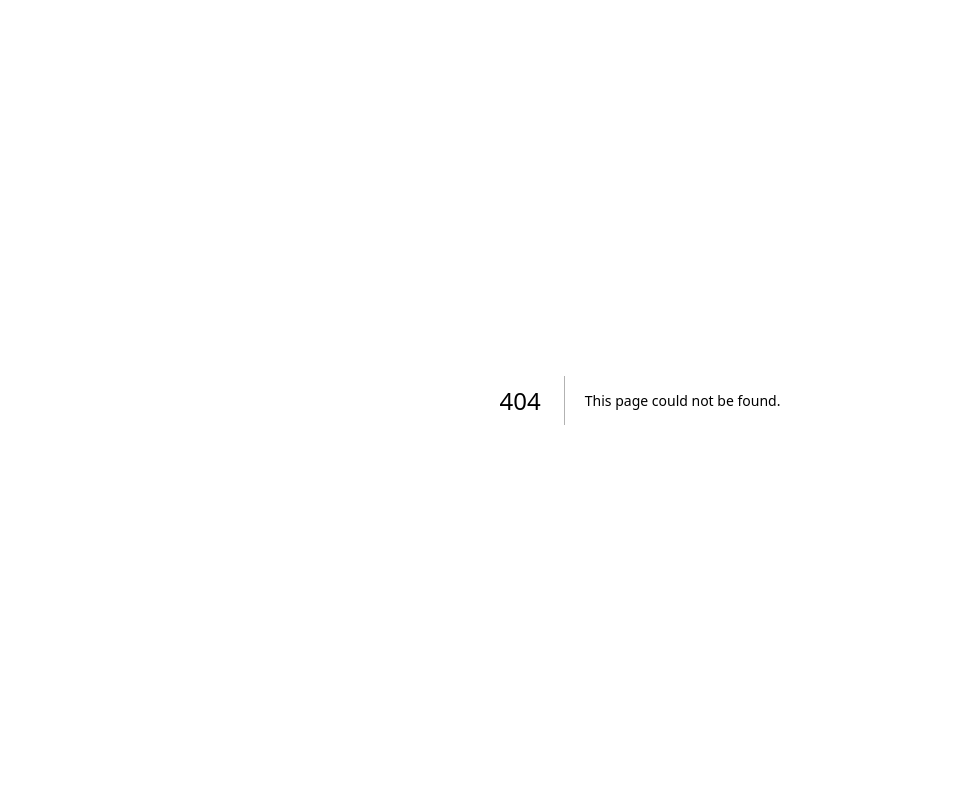
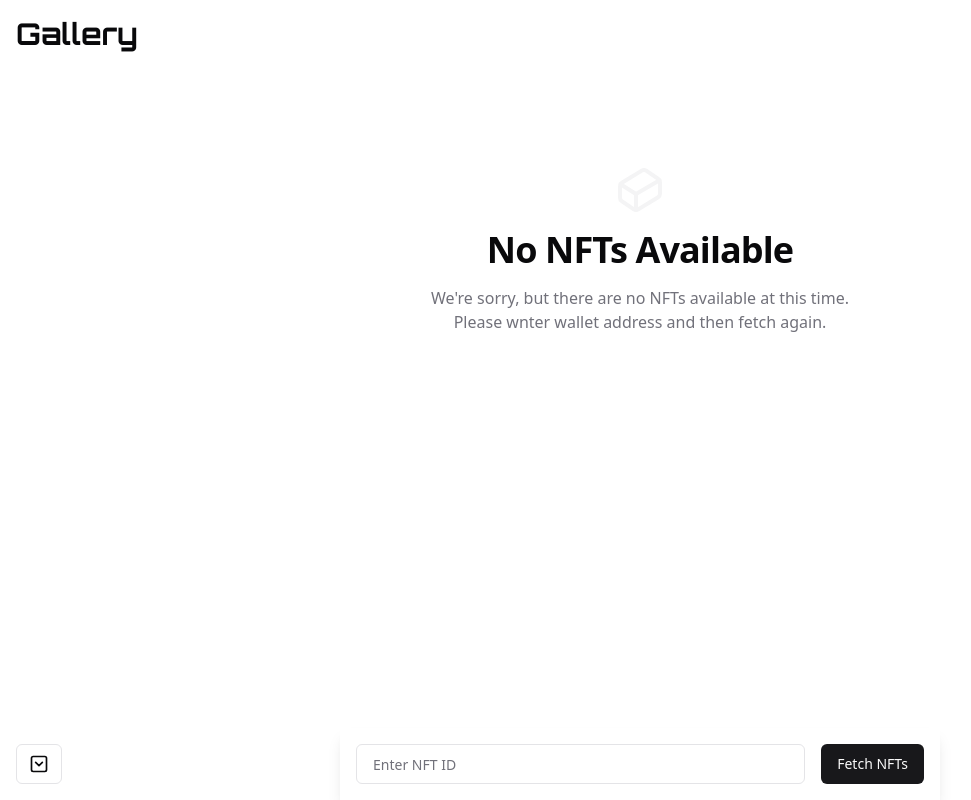
Before and after one commit to amanbairagi30/nft-gallery, a Next.js app: page /gallery in a window 1280 px wide. Before the commit this address had no page. Shown: the whole page, without its empty margins (0-971 px from the left). Built offline with nearby package versions, Linux system fonts and the light colour scheme.

Commit message:
few changes in the gallery page

```diff
--- a/package.json
+++ b/package.json
@@ -11,7 +11,9 @@
   "dependencies": {
     "@metaplex-foundation/js": "^0.20.1",
     "@radix-ui/react-slot": "^1.1.0",
+    "@radix-ui/react-toggle": "^1.1.0",
     "@solana/web3.js": "^1.95.3",
+    "aos": "^2.3.4",
     "axios": "^1.7.7",
     "class-variance-authority": "^0.7.0",
     "clsx": "^2.1.1",
@@ -21,6 +23,7 @@
     "next-themes": "^0.3.0",
     "react": "^18",
     "react-dom": "^18",
+    "swiper": "^11.1.12",
     "tailwind-merge": "^2.5.2",
     "tailwindcss-animate": "^1.0.7"
   },
--- /dev/null
+++ b/src/app/gallery/page.tsx
@@ -0,0 +1,13 @@
+import React from "react";
+import GalleryComponent from "@/components/gallery-component";
+import BottomNav from "@/components/bottom-nav";
+
+export default function GalleryPage() {
+  return (
+    <main className="h-screen  relative overflow-hidden w-full">
+      <GalleryComponent images={['']} />
+      <BottomNav />
+    </main>
+
+  )
+}
--- a/src/app/globals.css
+++ b/src/app/globals.css
@@ -1,6 +1,7 @@
 @tailwind base;
 @tailwind components;
 @tailwind utilities;
+
 
 
 @layer base {
@@ -60,11 +61,54 @@
   }
 }
 
+.swiper {
+  width: 100%;
+  padding-top: 20px;
+  padding-bottom: 50px;
+  height: 70vh;
+}
+
+.swiper-slide {
+  background-position: center;
+  background-size: cover;
+  width: 300px;
+  height: 300px;
+}
+
+.swiper-slide img {
+  display: block;
+  width: 100%;
+  background-color: #f7f7f7;
+}
+
+.myswiper {
+  height: 70vh;
+  width: 50%;
+  display: flex;
+  align-items: center;
+  justify-content: center;
+}
+
+.photos {
+  background-position: center;
+  background-size: cover;
+  display: flex;
+  justify-content: center;
+  align-items: center;
+  width: 50%;
+  height: 300px;
+  margin-right: 0;
+  -webkit-box-reflect: below 0.01px linear-gradient(transparent, transparent, #0006);
+  border-radius: 10px;
+  border: rgb(64, 67, 62) solid 3px;
+}
+
 
 @layer base {
   * {
     @apply border-border;
   }
+
   body {
     @apply bg-background text-foreground;
   }
--- a/src/app/layout.tsx
+++ b/src/app/layout.tsx
@@ -18,8 +18,8 @@ const orbitron = Orbitron({
 });
 
 export const metadata: Metadata = {
-  title: "Create Next App",
-  description: "Generated by create next app",
+  title: "NFT Zone",
+  description: "A platform to see all the nft owned by user's public address",
 };
 
 export default function RootLayout({
--- a/src/app/page.tsx
+++ b/src/app/page.tsx
@@ -1,13 +1,18 @@
 import Landing from "@/components/landing";
 import React from "react";
+
 // import NFTDisplay from "./components/NFTDisplay";
 
 export default function Home() {
+
+
+
   return (
     <main className="h-screen">
       <div className="h-full">
         {/* <NFTDisplay walletAddress="Be7rHq7SGamu8grvzK6ygR7oaZpBoz39yBHLFWazfudp" /> */}
         <Landing />
+
       </div>
     </main>
   );
--- /dev/null
+++ b/src/components/bottom-nav.tsx
@@ -0,0 +1,34 @@
+"use client"
+
+import { useState } from "react"
+import { Input } from "@/components/ui/input"
+import { Button } from "@/components/ui/button"
+import { Toggle } from "@/components/ui/toggle"
+import { SquareChevronDownIcon } from "lucide-react"
+
+export default function BottomNav() {
+  const [showBox, setShowBox] = useState(true);
+  return (
+    <div className="">
+      <div
+        className={`absolute left-0 right-0 bottom-0 bg-card p-4 shadow-lg transition-all duration-300 max-w-[600px] mx-auto w-full sm:w-auto ${
+          showBox ? "translate-y-0 opacity-100" : "translate-y-full opacity-0 pointer-events-none"
+        }`}
+      >
+        <div className="flex items-center gap-4">
+          <Input
+            type="text"
+            placeholder="Enter NFT ID"
+            className="flex-1 rounded-md border border-input bg-background px-4 py-2 text-sm focus:outline-none focus:ring-1 focus:ring-primary"
+          />
+          <Button>Fetch NFTs</Button>
+        </div>
+      </div>
+      <div className="absolute bottom-4 left-4 z-10">
+        <Toggle variant="outline" aria-label="Toggle NFT box" onClick={() => setShowBox((prev) => !prev)}>
+          <SquareChevronDownIcon className="h-5 w-5" />
+        </Toggle>
+      </div>
+    </div>
+  )
+}
--- /dev/null
+++ b/src/components/gallery-component.tsx
@@ -0,0 +1,74 @@
+'use client'
+import React from "react";
+import { Swiper, SwiperSlide } from "swiper/react";
+import { EffectCoverflow, Autoplay } from "swiper/modules";
+import "swiper/css";
+import "swiper/css/effect-coverflow";
+import "swiper/css/autoplay";
+import { CuboidIcon } from "lucide-react";
+
+
+const GalleryComponent = ({ images }: { images: string[] }) => {
+
+    return (
+        <main className="max-w-[1280px] mx-auto px-4">
+            <h1 className="my-4 font-heading font-bold text-3xl">Gallery</h1>
+            <div className="h-fit mt-[50px]  p-4">
+                {
+
+                    images.length < 0 ? (
+
+                        <Swiper
+                            spaceBetween={30}
+                            centeredSlides={true}
+                            autoplay={{
+                                delay: 1500,
+                                disableOnInteraction: false,
+                            }}
+                            loop={true}
+                            effect={"coverflow"}
+                            grabCursor={true}
+                            slidesPerView={3}
+                            coverflowEffect={{
+                                rotate: 50,
+                                stretch: 0,
+                                depth: 100,
+                                modifier: 1,
+                                slideShadows: true,
+                            }}
+                            modules={[EffectCoverflow, Autoplay]}
+                            className="mySwiper"
+                        >
+                            {/* Multiple SwiperSlides with the same image */}
+                            {Array.from({ length: 10 }).map((_, index) => (
+                                <SwiperSlide key={index}>
+                                    <img src={'https://metadata.y00ts.com/y/4894.png'} alt={`slide${index + 1}`} className="photos" />
+                                </SwiperSlide>
+                            ))}
+                        </Swiper>
+                    )
+
+                        :
+                        (
+                            <>
+                                <div className="flex flex-col items-center justify-center bg-background px-4 py-12 sm:px-6 lg:px-8">
+                                    <div className="mx-auto max-w-md text-center">
+                                        <CuboidIcon className="mx-auto h-12 w-12 text-muted" />
+                                        <h1 className="mt-4 text-3xl font-bold tracking-tight text-foreground sm:text-4xl">No NFTs Available</h1>
+                                        <p className="mt-4 text-muted-foreground">
+                                            We're sorry, but there are no NFTs available at this time. Please wnter wallet address and then fetch again.
+                                        </p>
+                                    </div>
+                                </div>
+                            </>
+                        )
+                }
+
+            </div>
+
+        </main>
+
+    );
+};
+
+export default GalleryComponent;
--- a/src/components/landing.tsx
+++ b/src/components/landing.tsx
@@ -34,7 +34,7 @@ const sectionVariants = {
 export default function Landing() {
     return (
         <div className='h-screen overflow-hidden'>
-            <div className="relative flex h-full w-full flex-col overflow-hidden rounded-lg  md:shadow-xl">
+            <div className="relative flex h-full w-full flex-col overflow-hidden">
                 <Navbar />
                 <RetroGrid />
                 <motion.main
@@ -43,7 +43,7 @@ export default function Landing() {
                     animate="visible"
                     variants={mainVariants}
                 >
-                    <motion.div className='max-w-[600px] flex items-center flex-col gap-4 mx-auto text-center' variants={childVariants}>
+                    <motion.div className='max-w-[600px] flex items-center flex-col gap-6 mx-auto text-center' variants={childVariants}>
                         <GithubButton />
                         <motion.div className='flex flex-col gap-4' variants={childVariants}>
                             <motion.div className='font-heading text-4xl font-bold' variants={childVariants}>
@@ -52,7 +52,7 @@ export default function Landing() {
                             <motion.p className='font-base' variants={childVariants}>
                                 Effortlessly explore and showcase your entire Solana NFT collection
                             </motion.p>
-                            <Input placeholder='Enter your public address' className='bg-background font-base z-4' />
+                            {/* <Input placeholder='Enter your public address' className='bg-background font-base z-4' /> */}
                         </motion.div>
                     </motion.div>
                     <motion.div
@@ -68,7 +68,7 @@ export default function Landing() {
                             },
                         }}
                     >
-                        <Button className='font-heading z-10 font-bold text-xs'>Fetch NFTs</Button>
+                        <Button onClick={()=>window.open('/gallery')} className='font-heading z-10 font-bold text-xs'>Get Started</Button>
                     </motion.div>
                 </motion.main>
 
--- /dev/null
+++ b/src/components/ui/toggle.tsx
@@ -0,0 +1,45 @@
+"use client"
+
+import * as React from "react"
+import * as TogglePrimitive from "@radix-ui/react-toggle"
+import { cva, type VariantProps } from "class-variance-authority"
+
+import { cn } from "@/lib/utils"
+
+const toggleVariants = cva(
+  "inline-flex items-center justify-center rounded-md text-sm font-medium ring-offset-background transition-colors hover:bg-muted hover:text-muted-foreground focus-visible:outline-none focus-visible:ring-2 focus-visible:ring-ring focus-visible:ring-offset-2 disabled:pointer-events-none disabled:opacity-50 data-[state=on]:bg-accent data-[state=on]:text-accent-foreground",
+  {
+    variants: {
+      variant: {
+        default: "bg-transparent",
+        outline:
+          "border border-input bg-transparent hover:bg-accent hover:text-accent-foreground",
+      },
+      size: {
+        default: "h-10 px-3",
+        sm: "h-9 px-2.5",
+        lg: "h-11 px-5",
+      },
+    },
+    defaultVariants: {
+      variant: "default",
+      size: "default",
+    },
+  }
+)
+
+const Toggle = React.forwardRef<
+  React.ElementRef<typeof TogglePrimitive.Root>,
+  React.ComponentPropsWithoutRef<typeof TogglePrimitive.Root> &
+    VariantProps<typeof toggleVariants>
+>(({ className, variant, size, ...props }, ref) => (
+  <TogglePrimitive.Root
+    ref={ref}
+    className={cn(toggleVariants({ variant, size, className }))}
+    {...props}
+  />
+))
+
+Toggle.displayName = TogglePrimitive.Root.displayName
+
+export { Toggle, toggleVariants }
```
Also changed, not shown: 1 other file (tests, documents, lock files or other folders).
